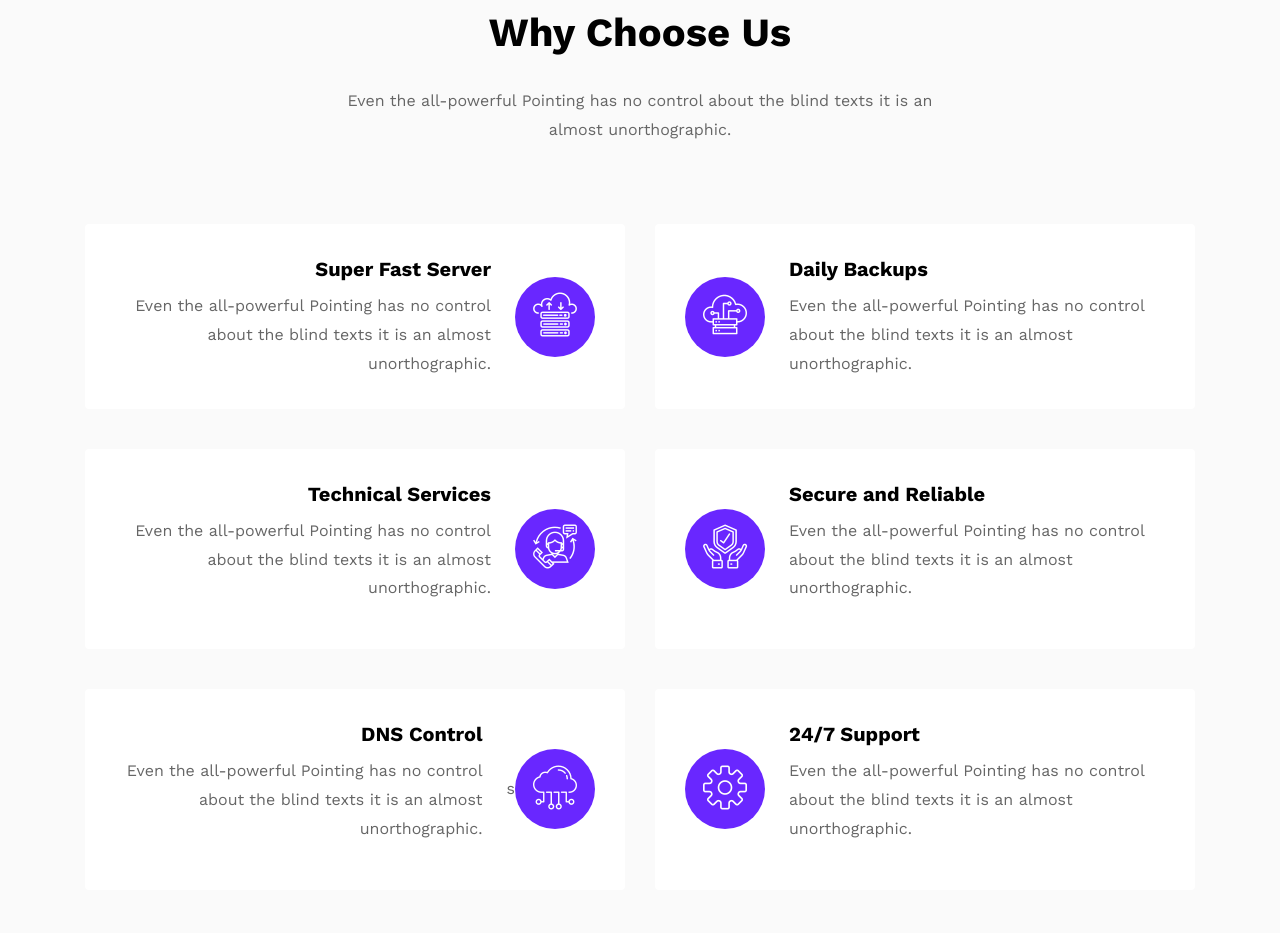
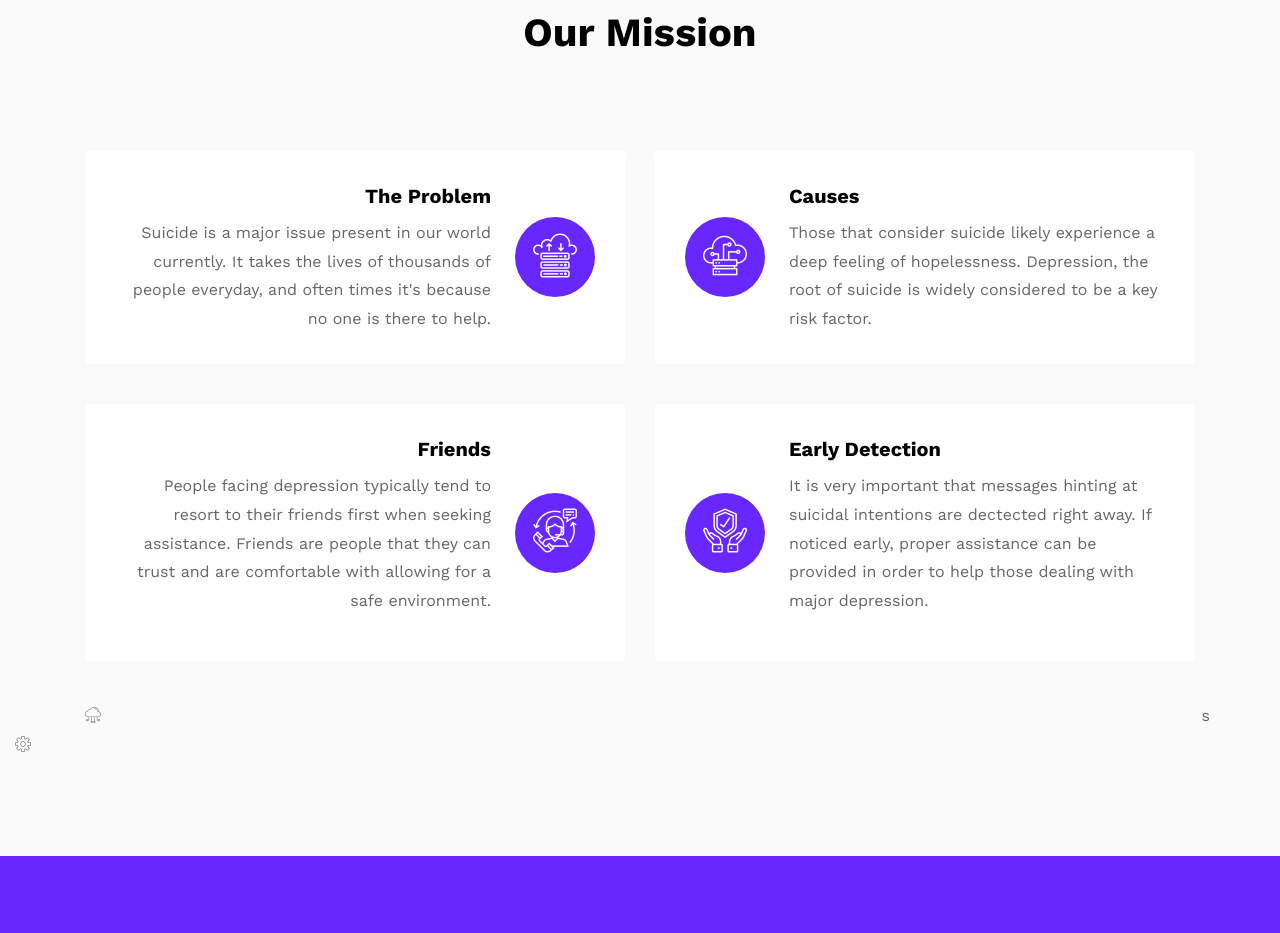
Before and after one commit to ayaanzhaque/SuiSense, a plain HTML site: page index.html in a window 1280 px wide. Shown: the part 1094-2027 px from the top of the page. Drawn offline with nearby package versions, Linux system fonts and the light colour scheme; some packages are replaced by stand-ins of ours; files whose address does not match are found by name.

Commit message:
our purpose

```diff
--- a/index.html
+++ b/index.html
@@ -108,8 +108,7 @@
       <div class="container">
       	<div class="row justify-content-center mb-5 pb-3">
           <div class="col-md-7 text-center heading-section ftco-animate">
-            <h2 class="mb-4">Why Choose Us</h2>
-            <p>Even the all-powerful Pointing has no control about the blind texts it is an almost unorthographic.</p>
+            <h2 class="mb-4">Our Mission</h2>
           </div>
         </div>
         <div class="row">
@@ -119,8 +118,8 @@
             		<span class="flaticon-cloud"></span>
             	</div>
               <div class="media-body pl-4 pl-md-0 pr-md-4 text-md-right">
-                <h3 class="heading">Super Fast Server</h3>
-                <p class="mb-0">Even the all-powerful Pointing has no control about the blind texts it is an almost unorthographic.</p>
+                <h3 class="heading">The Problem</h3>
+                <p class="mb-0">Suicide is a major issue present in our world currently. It takes the lives of thousands of people everyday, and often times it's because no one is there to help.
               </div>
             </div>
           </div>
@@ -130,8 +129,8 @@
             		<span class="flaticon-server"></span>
             	</div>
               <div class="media-body pl-4">
-                <h3 class="heading">Daily Backups</h3>
-                <p class="mb-0">Even the all-powerful Pointing has no control about the blind texts it is an almost unorthographic.</p>
+                <h3 class="heading">Causes</h3>
+                <p class="mb-0">Those that consider suicide likely experience a deep feeling of hopelessness. Depression, the root of suicide is widely considered to be a key risk factor. </p>
               </div>
             </div>
           </div>
@@ -141,8 +140,8 @@
             		<span class="flaticon-customer-service"></span>
             	</div>
               <div class="media-body pl-4 pl-md-0 pr-md-4 text-md-right">
-                <h3 class="heading">Technical Services</h3>
-                <p>Even the all-powerful Pointing has no control about the blind texts it is an almost unorthographic.</p>
+                <h3 class="heading">Friends</h3>
+                <p> People facing depression typically tend to resort to their friends first when seeking assistance. Friends are people that they can trust and are comfortable with allowing for a safe environment. </p>
               </div>
             </div>
           </div>
@@ -152,30 +151,22 @@
             		<span class="flaticon-life-insurance"></span>
             	</div>
               <div class="media-body pl-4">
-                <h3 class="heading">Secure and Reliable</h3>
-                <p>Even the all-powerful Pointing has no control about the blind texts it is an almost unorthographic.</p>
+                <h3 class="heading">Early Detection</h3>
+                <p>It is very important that messages hinting at suicidal intentions are dectected right away. If noticed early, proper assistance can be provided in order to help those dealing with major depression.</p>
               </div>
             </div>
           </div>
           <div class="col-md-6 d-flex align-self-stretch ftco-animate">
-            <div class="media block-6 services d-flex align-items-center">
-            	<div class="icon d-flex align-items-center justify-content-center order-md-last">
             		<span class="flaticon-cloud-computing"></span>
             	</div>
               <div class="media-body pl-4 pl-md-0 pr-md-4 text-md-right">
-                <h3 class="heading">DNS Control</h3>
-                <p>Even the all-powerful Pointing has no control about the blind texts it is an almost unorthographic.</p>
               </div>s
             </div>
           </div>
           <div class="col-md-6 d-flex align-self-stretch ftco-animate">
-            <div class="media block-6 services d-flex align-items-center">
-            	<div class="icon d-flex align-items-center justify-content-center">
             		<span class="flaticon-settings"></span>
             	</div>
               <div class="media-body pl-4">
-                <h3 class="heading">24/7 Support</h3>
-                <p>Even the all-powerful Pointing has no control about the blind texts it is an almost unorthographic.</p>
               </div>
             </div>
           </div>
```
